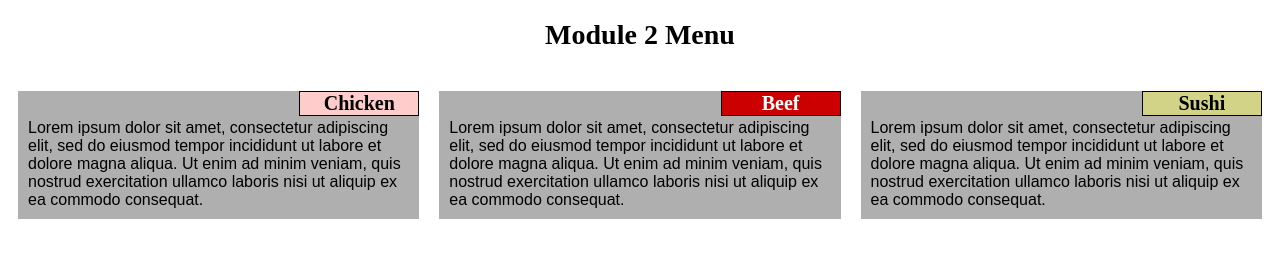
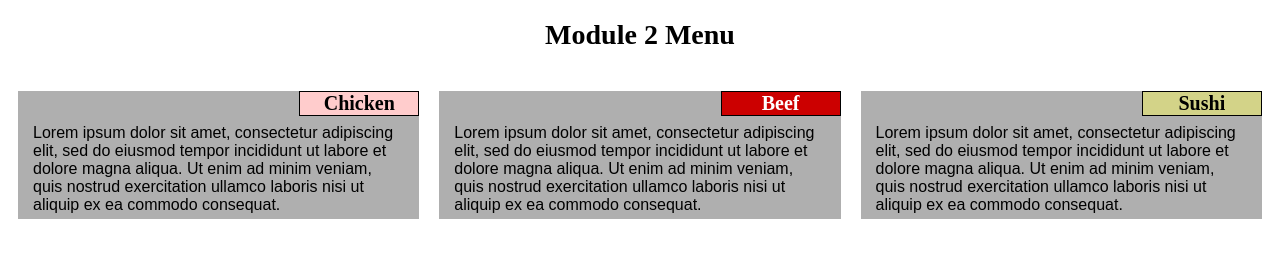
Before and after one commit to skeatz/skeatz.github.io, a plain HTML site: page html-css-js/mod2_solution/index.html in a window 1280 px wide. Drawn offline with Linux system fonts and the light colour scheme.

Commit message:
Updated styles.css

```diff
--- a/html-css-js/mod2_solution/css/styles.css
+++ b/html-css-js/mod2_solution/css/styles.css
@@ -36,8 +36,8 @@ h2 {
 p {
   font-family: "Arial", Helvetica, sans-serif;
   /*border: 1px solid black;*/
-  padding: 10px;
-  margin: auto;
+  padding: 5px;
+  margin: 10px;
 }
 
 .chicken {
```
